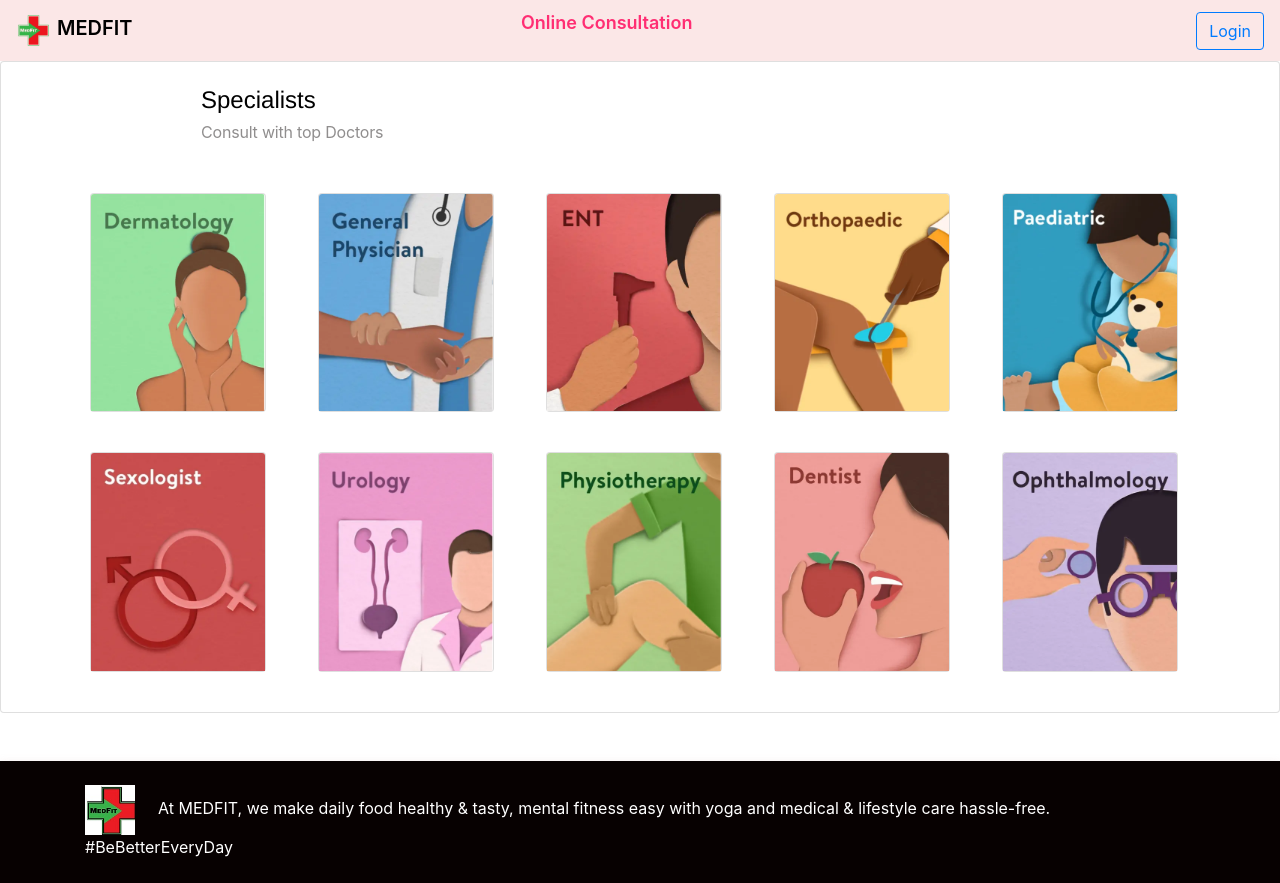
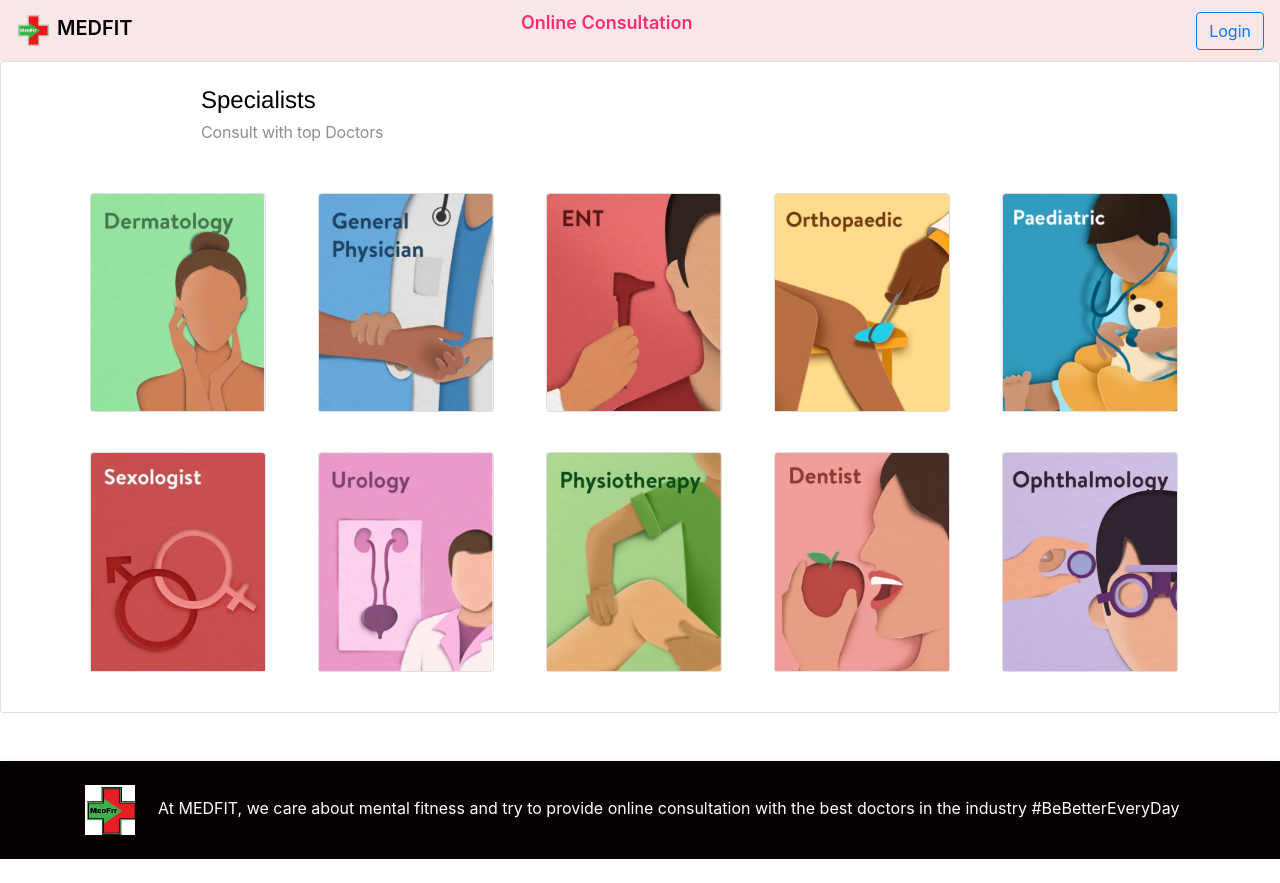
Before and after one commit to appmedfit/Medfit-ui, a React (Create React App) app: page / in a window 1280 px wide. After the commit the page ends 859 px from the top, so only its background shows below. Built offline with nearby package versions, Linux system fonts and the light colour scheme; no server answers.

Commit message:
fixed few bugs

```diff
--- a/src/components/Doctor/DoctorLandingPage.js
+++ b/src/components/Doctor/DoctorLandingPage.js
@@ -405,7 +405,7 @@ const Doctor = () => {
                 <div className="white_box card_height_100">
                   <div className="box_header border_bottom_1px  ">
                     <div className="main-title">
-                      <h3 className="mb_25">Upcoming 3 Appointments</h3>
+                      <h3 className="mb_25">Upcoming Appointments</h3>
                     </div>
                   </div>
                   <div className="Activity_timeline sessionsActivity">
--- a/src/components/Footer/Footer.js
+++ b/src/components/Footer/Footer.js
@@ -10,8 +10,8 @@ const Footer = () => {
             <div className="col">
               <img src={medIcon} width="50" height="50" alt="" />
               <span style={{ marginLeft: "23px" }}>
-                At MEDFIT, we make daily food healthy & tasty, mental fitness
-                easy with yoga and medical & lifestyle care hassle-free.
+                At MEDFIT, we care about mental fitness and try to provide
+                online consultation with the best doctors in the industry
                 #BeBetterEveryDay
               </span>
             </div>
--- a/src/components/PreviousBookings/CommentPage.js
+++ b/src/components/PreviousBookings/CommentPage.js
@@ -1,7 +1,7 @@
 import React, { useState } from "react";
 import { Button, Modal } from "react-bootstrap";
 import medicon_login from "../../assets/medicon_login.png";
-import { useDispatch } from "react-redux";
+import { useDispatch, useSelector } from "react-redux";
 import { bookingDetails, updateBooking } from "../../services/slots.service";
 import ModalLoadingPage from "../Loader/ModalLoader";
 import { addReports } from "../../services/reports.service";
@@ -14,6 +14,11 @@ function Comment({ toggleComment, handleCommModalShowHide, comment }) {
     handleCommModalShowHide();
   };
 
+  const { currentUser } = useSelector((state) =>
+    sessionStorage.getItem("user")
+      ? JSON.parse(sessionStorage.getItem("user"))
+      : state.auth
+  );
   const handleOnShow = () => {
     setCommentData(comment);
   };
@@ -104,6 +109,7 @@ function Comment({ toggleComment, handleCommModalShowHide, comment }) {
                         {" "}
                         Session Details:{"  "}
                         <h6 style={{ textTransform: "capitalize" }}>
+                          {currentUser.role == "user" && "Dr."}{" "}
                           {commentData.toName},
                         </h6>
                         <h6> {commentData.sessionDate}</h6>
--- a/src/helpers/constants.js
+++ b/src/helpers/constants.js
@@ -2,7 +2,7 @@ const constants = {
   baseUrl: "https://medfit-backend.herokuapp.com/api/v1/",
   //"http://localhost:8080/api/v1/",
   //"https://medfit-backend.herokuapp.com/api/v1/",
-  appUrl: "http://localhost:3000/",
+  appUrl: "http://appmedfit.s3-website.us-east-2.amazonaws.com/",
   //"http://appmedfit.s3-website.us-east-2.amazonaws.com/"
   signIn: "user/signIn",
   signUp: "user/signUp",
```
